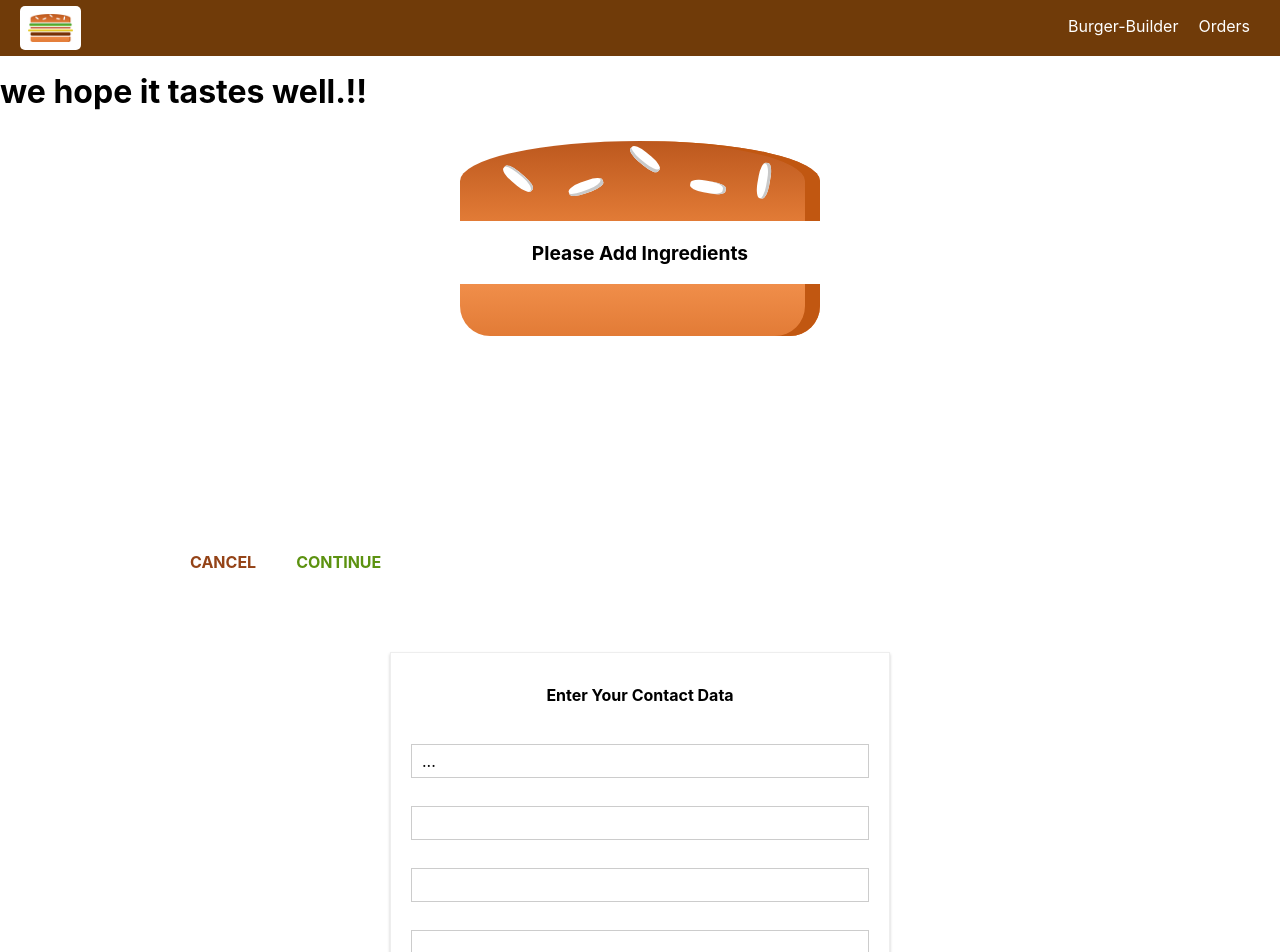
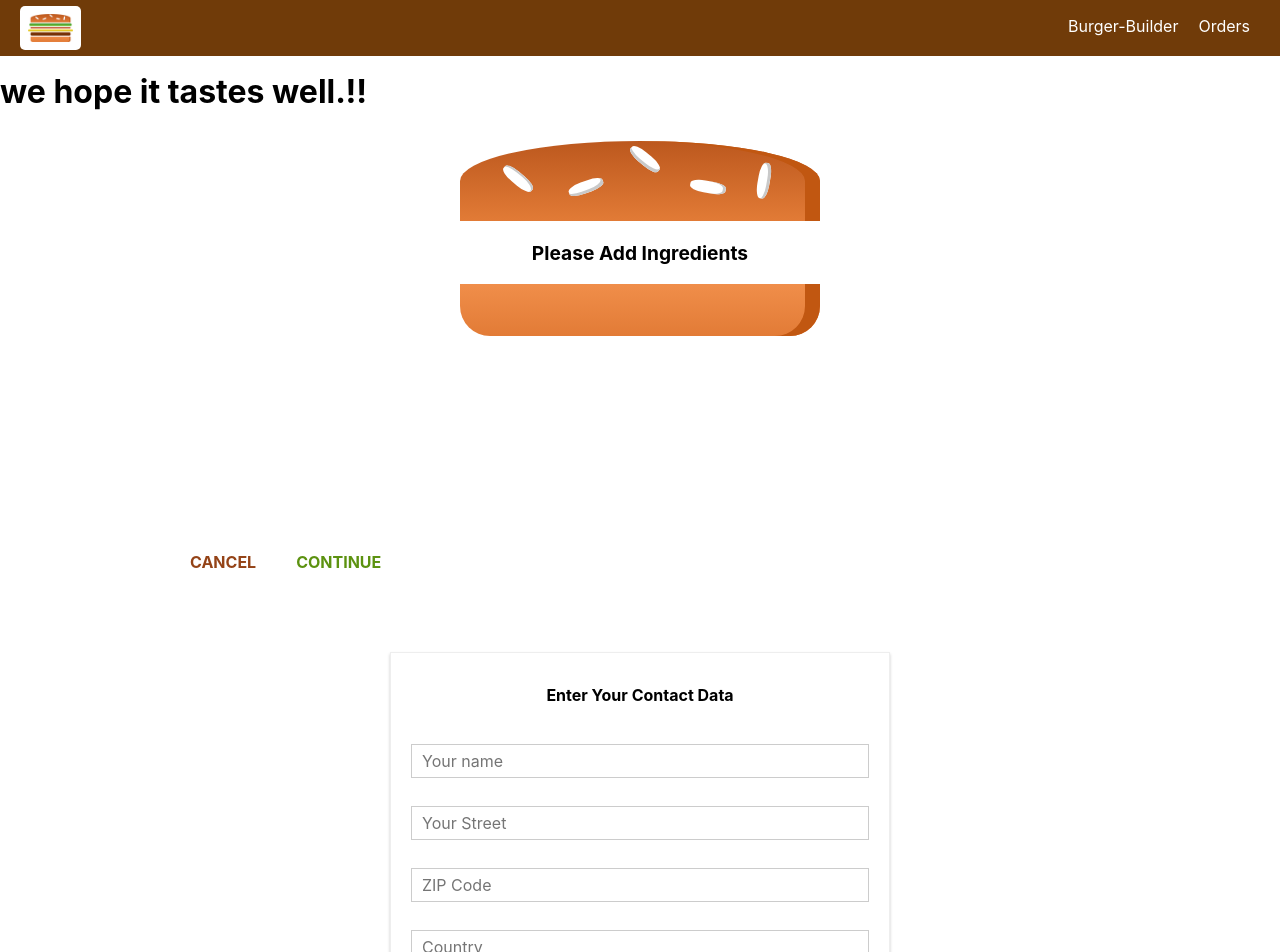
Before and after one commit to rahulgundiya/Burger-App, a React (Create React App) app in the folder burger-app/: page /checkout/contact-data in a window 1280 px wide. Shown: the top 952 px of the page. Built offline with nearby package versions, Linux system fonts and the light colour scheme.

Commit message:
Dynamic create Input based on JS config

```diff
--- a/burger-app/src/container/Checkout/Contactdata/Contactdata.js
+++ b/burger-app/src/container/Checkout/Contactdata/Contactdata.js
@@ -30,8 +30,7 @@
                         placeholder:'ZIP Code'
                     },
                     value:''
-                    }
-                },
+                    },
                 country:{
                     elementType:'input',
                     elementConfig:{
@@ -44,7 +43,7 @@
                     elementType:'input',
                     elementConfig:{
                         type:'email',
-                        placeholder:'Email'
+                        placeholder:'Your-Email'
                     },
                     value:''
 
@@ -59,8 +58,11 @@
                 },
                 value:''
 
-        },
+        }
+    },
+
         loading:false
+
     }
     orderHandler=(event)=>{
         event.preventDefault();
@@ -81,11 +83,24 @@
     }
     render()
     {
+    const formElemtentsArray=[];
+    for(let key in this.state.orderForm)
+    {
+        formElemtentsArray.push({
+            id:key,
+            config:this.state.orderForm[key]
+        })
+    }
         let form =( <form>
-            <Input  elementType=".." elementConfig=".." value="..."/>
-            <Input />
-            <Input />
-            <Input />
+
+            {formElemtentsArray.map(formElement=>(
+                //console.log('Value' , formElement.config.elementConfig)
+            <Input key = {formElement.id}
+             elementType={formElement.config.elementType}
+             elementConfig={formElement.config.elementConfig}
+             value={formElement.config.value}
+                />
+            ))}
             <Button btnType="Success" clicked={this.orderHandler}>ORDER</Button>
 
         </form>);
```
